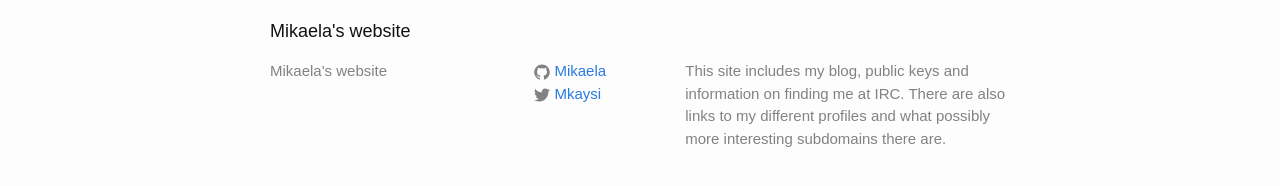
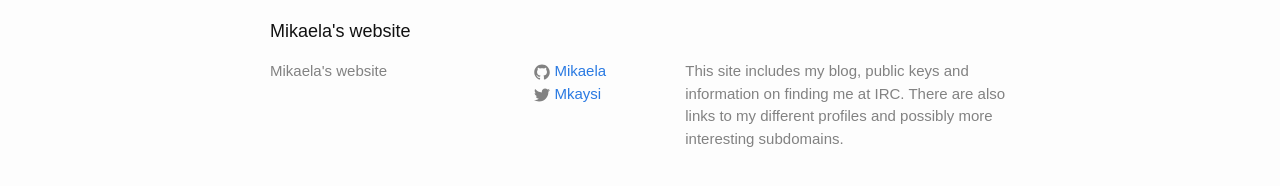
Before and after one commit to Mikaela/mikaela.github.io, a Jekyll site: the page built from index.markdown, in a window 1280 px wide. Shown: the part 174-360 px from the top of the page. Built offline with Jekyll 4.4.1, drawn with Linux system fonts in a browser that asks for light colours; Markdown is read by kramdown in place of the engine named in the settings.

Commit message:
_config.yml: fix language

```diff
--- a/_config.yml
+++ b/_config.yml
@@ -2,8 +2,8 @@
 title: Mikaela's website
 description: > # this means to ignore newlines until "baseurl:"
     This site includes my blog, public keys and information on finding me
-    at IRC. There are also links to my different profiles and what possibly
-    more interesting subdomains there are.
+    at IRC. There are also links to my different profiles and possibly
+    more interesting subdomains.
 baseurl: "" # the subpath of your site, e.g. /blog/
 url: "http://mikaela.info" # the base hostname & protocol for your site
 twitter_username: Mkaysi
```
